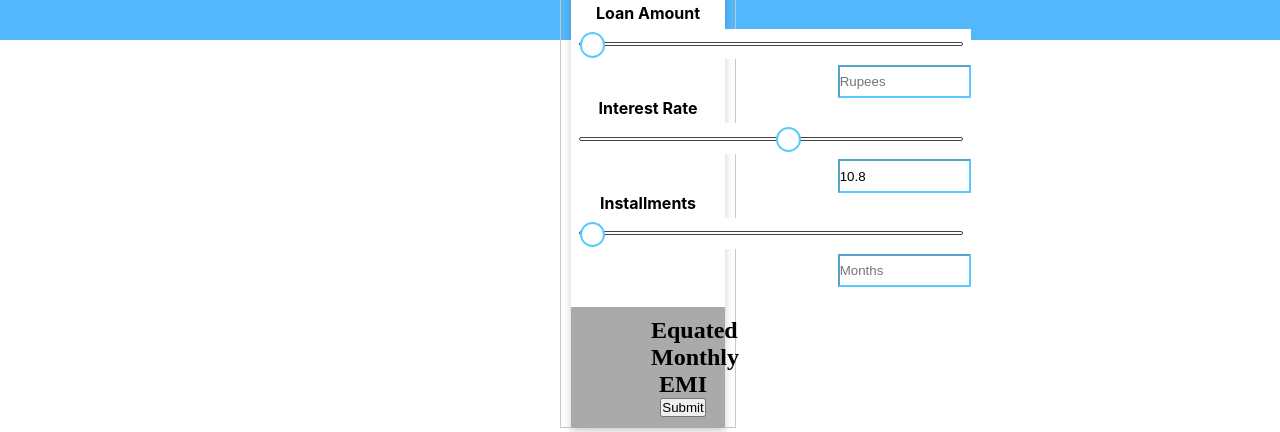
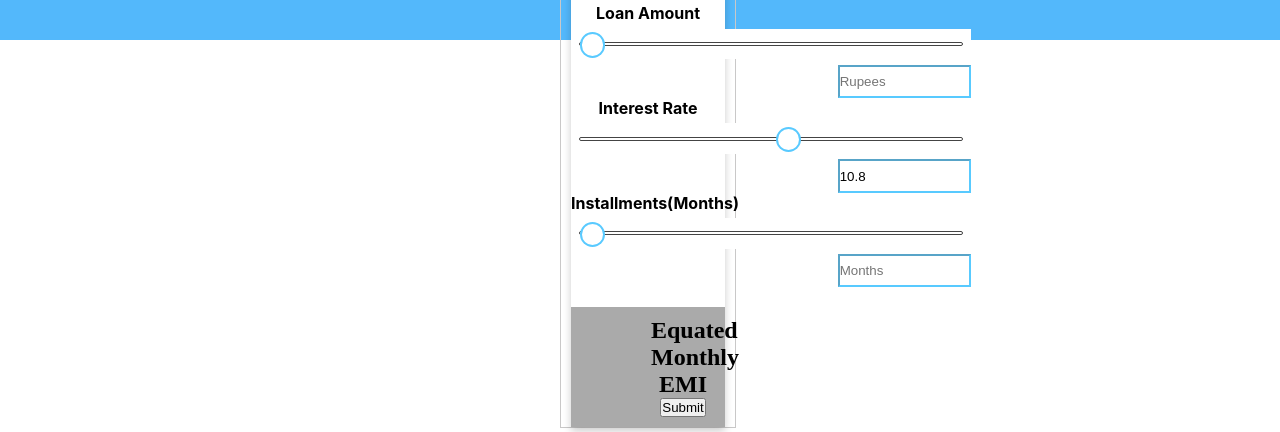
Before and after one commit to shreya11kumbhar/project, a Flask app: page /get_emi in a window 1280 px wide. Shown: the part 740-1172 px from the top of the page. Run offline with Flask 2, Linux system fonts and the light colour scheme; some libraries are stand-ins or nearby versions.

Commit message:
13th commit

```diff
--- a/main.py
+++ b/main.py
@@ -222,11 +222,10 @@ def get_emi():
                 int_paid = r * loan_amt
                 principal_amt = emi - int_paid
                 outstanding_loan = loan_amt - principal_amt
-                print(int(outstanding_loan),principal_amt)
                 loan_amt = outstanding_loan
 
 
-    return render_template("get_emi.html",)
+    return render_template("get_emi.html")
 
 
 if __name__ == '__main__':
--- a/templates/get_emi.html
+++ b/templates/get_emi.html
@@ -36,7 +36,7 @@
          <label>Interest Rate</label>
          <input class='range__slider' id='sliderr' max='20' min='0' oninput='amount.value=sliderr.value' type='range' value='10.8' style="width:30em ;">
          <input class='range__amount' name= "int_rate" id='amount' oninput='sliderr.value=amount.value' type='text' value='10.8'>
-         <label>Installments</label>
+         <label>Installments(Months)</label>
          <input class='range__slider' id='slider3' max='36' min='10' oninput='amount3.value=slider3.value' type='range' value='10' style="width:30em ;">
          <input class='range__amount' name="inst" id='amount3' placeholder="Months" oninput='slider3.value=amount3.value' type='text' >
          </div>
```
